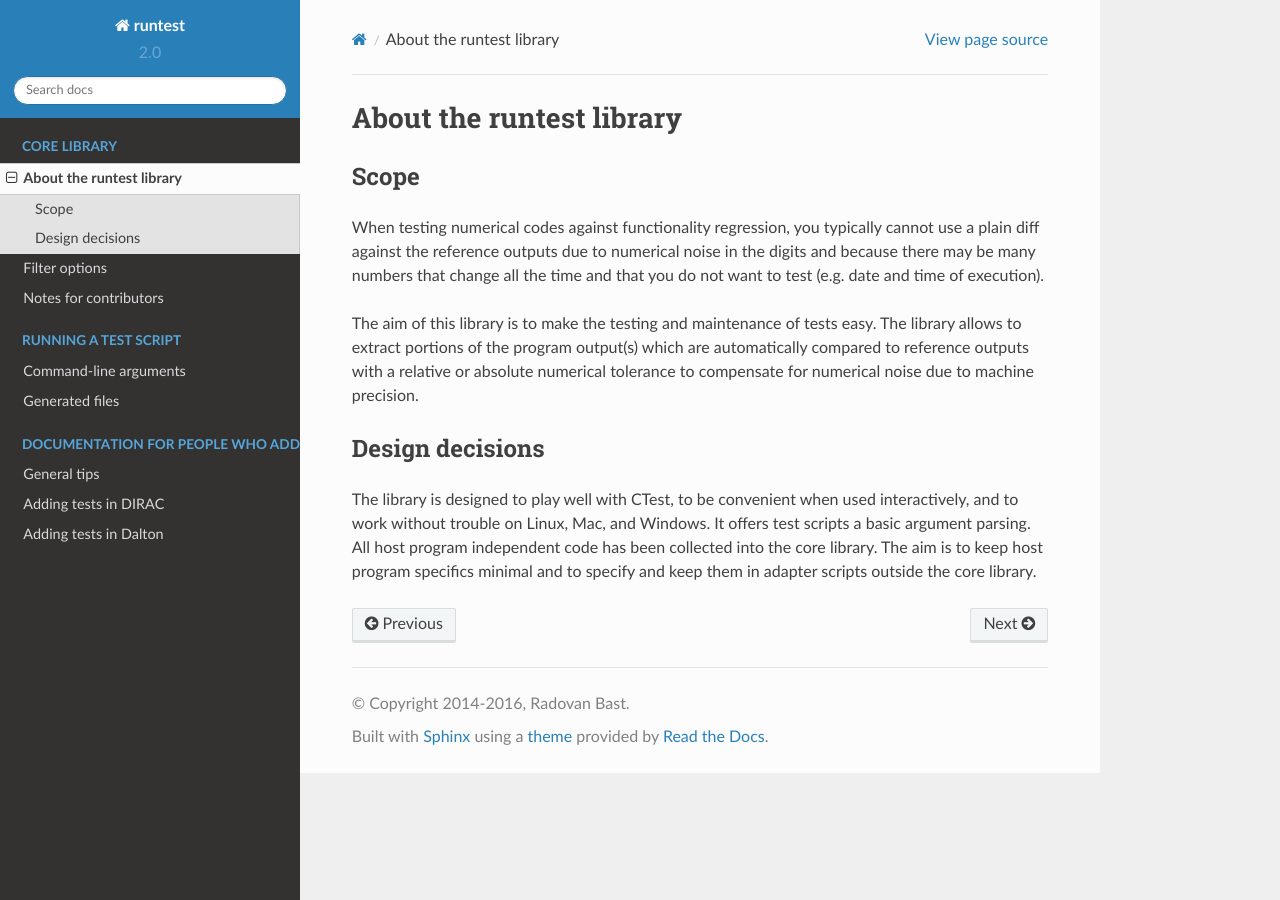
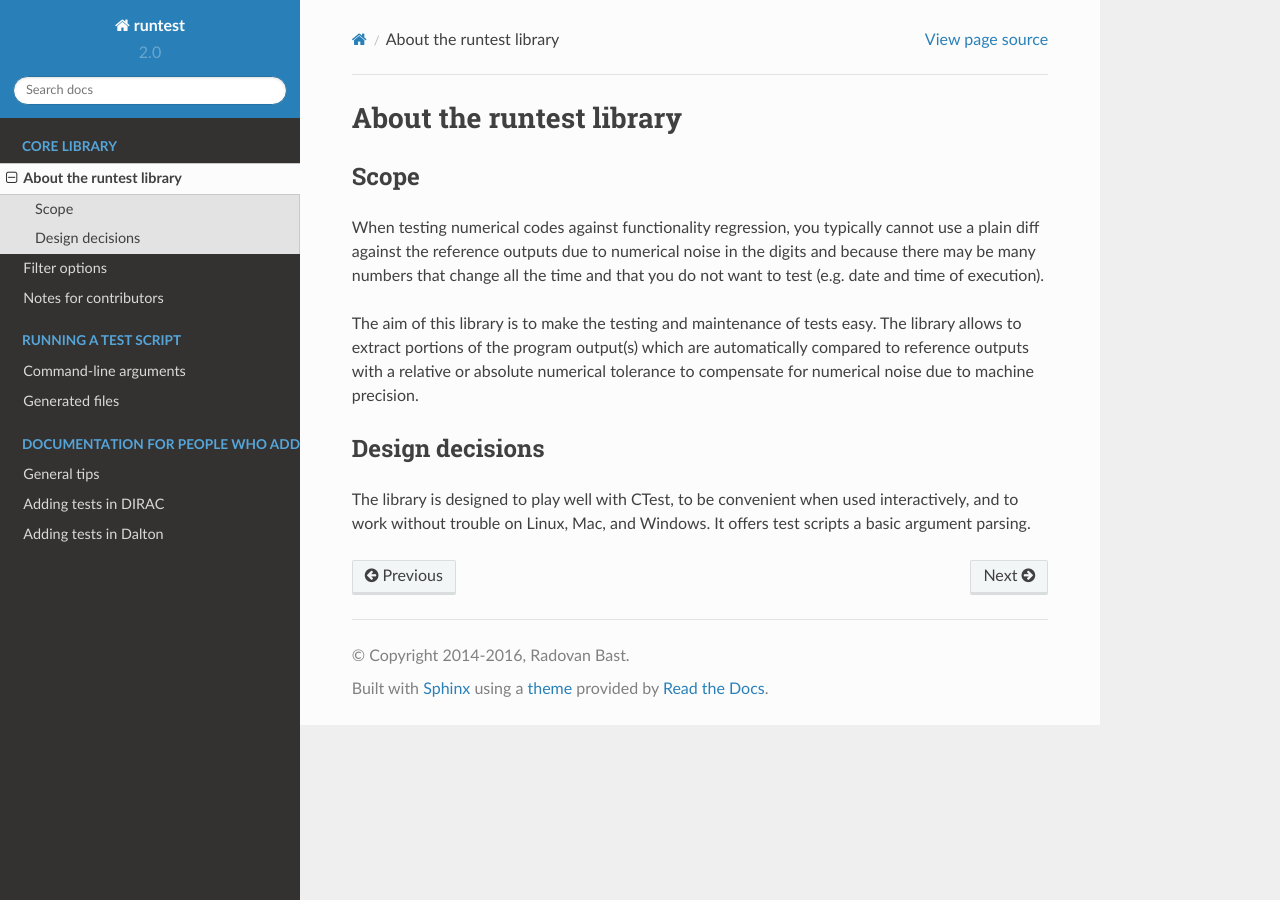
Before and after one commit to bast/runtest, a Sphinx documentation site: the page built from doc/core/about.rst, in a window 1280 px wide. Built offline with Sphinx 7.4.7 and the Read the Docs theme 2.0.0, drawn with Linux system fonts in a browser that asks for light colours.

Commit message:
update doc

```diff
--- a/doc/core/about.rst
+++ b/doc/core/about.rst
@@ -23,7 +23,4 @@ Design decisions
 
 The library is designed to play well with CTest, to be convenient when used
 interactively, and to work without trouble on Linux, Mac, and Windows. It
-offers test scripts a basic argument parsing. All host program independent code
-has been collected into the core library. The aim is to keep host program
-specifics minimal and to specify and keep them in adapter scripts outside the
-core library.
+offers test scripts a basic argument parsing.
--- a/doc/core/contributing.rst
+++ b/doc/core/contributing.rst
@@ -5,9 +5,6 @@ Notes for contributors
 
 Please communicate bugfixes and new features.
 
-Classes, methods, and variables that start with underscore are private.
+Methods, and variables that start with underscore are private.
 
 Please keep the output as silent as possible.
-
-Please no writes to stderr or sys.exit inside the core library. Rather raise
-the error and let the caller deal with it.
```
